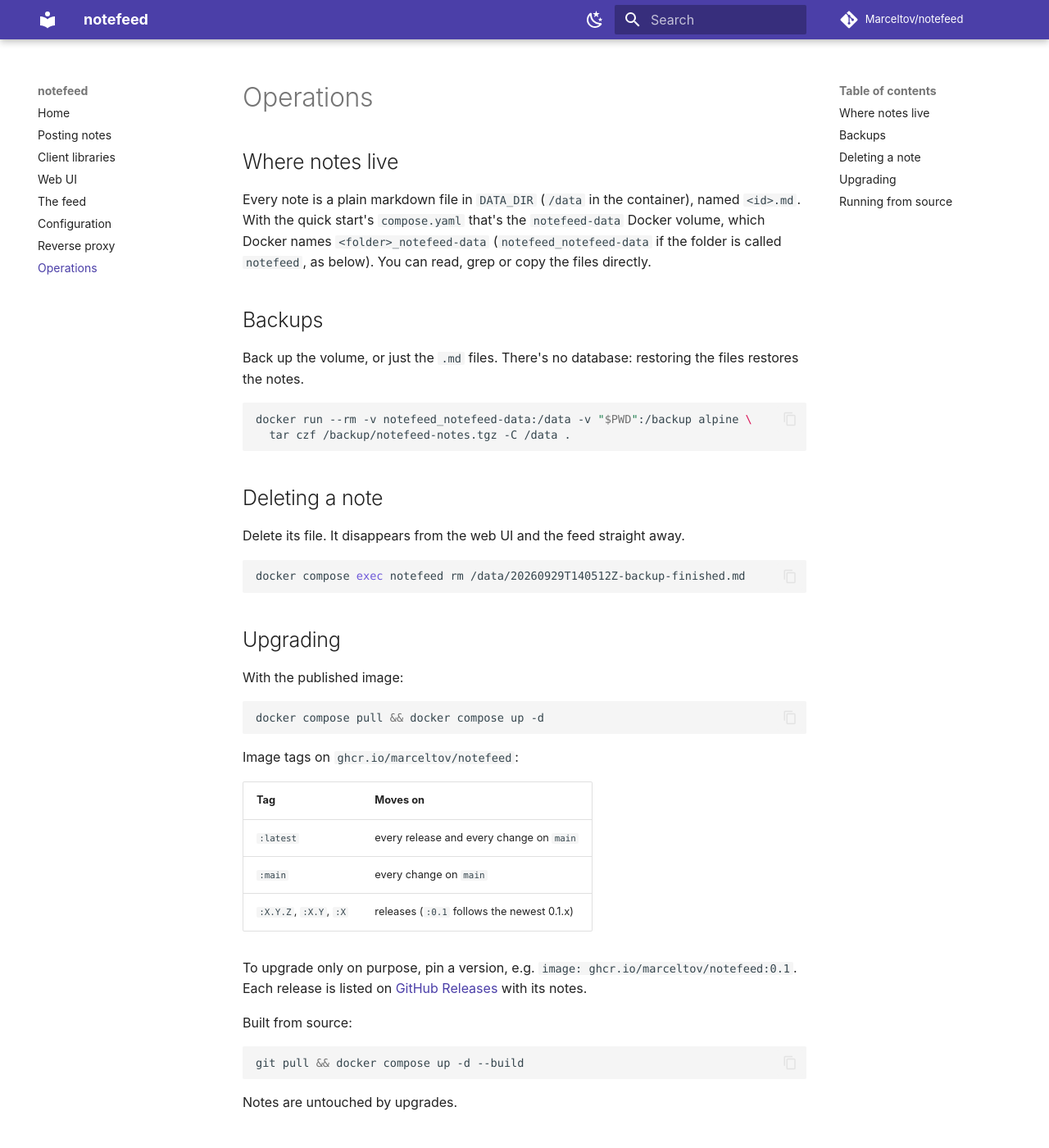
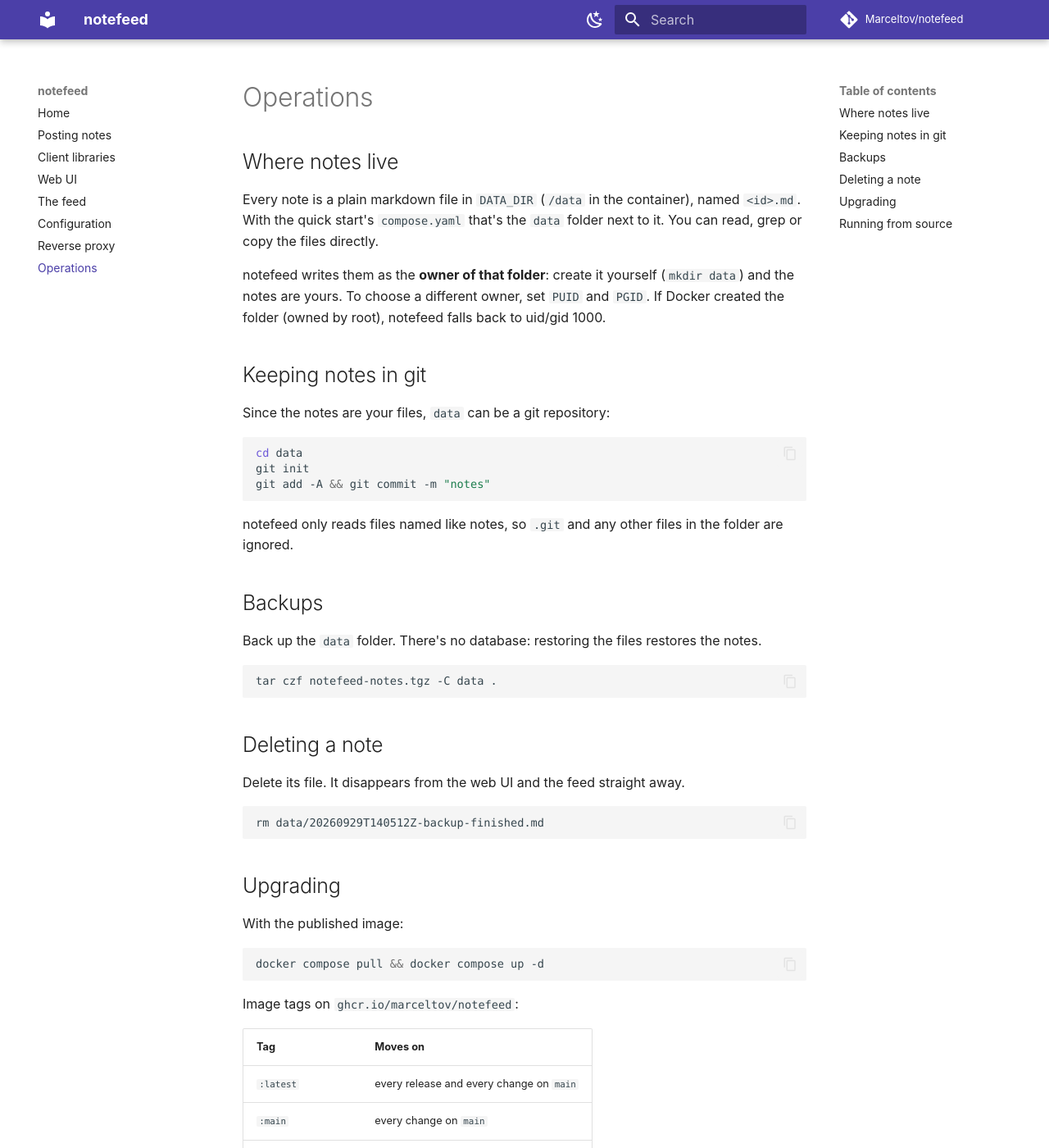
Before and after one commit to Marceltov/notefeed, an MkDocs documentation site: the page built from docs/operations.md, in a window 1280 px wide and 1400 px high. Shown: the whole window at 82% size. Built offline with MkDocs 1.6.1 and Material for MkDocs 9.7.7, drawn with Linux system fonts in a browser that asks for light colours; some web fonts are replaced; comment, search, counter and statistics services are not loaded.

Commit message:
feat(docker): run as the owner of /data; quick start uses a ./data bind mount
The entrypoint starts as root only to switch (su-exec) to the owner of
/data, so notes on a bind mount belong to the host user and can be
committed with git. PUID/PGID override; a root-owned /data (created by
Docker) falls back to 1000:1000 instead of failing every post with 500.
Named volumes and compose 'user:' behave as before.

Docs, README and the release-notes snippet use ./data:/data with a plain
'mkdir data', plus a section on keeping notes in git.

Co-Authored-By: Claude Opus 5.5 <noreply@anthropic.com>
Claude-Session: https://claude.ai/code/session_017e9X5QuG7hmoJ1QTyMJJ4x

````diff
--- a/docs/operations.md
+++ b/docs/operations.md
@@ -2,15 +2,28 @@
 
 ## Where notes live
 
-Every note is a plain markdown file in `DATA_DIR` (`/data` in the container), named `<id>.md`. With the quick start's `compose.yaml` that's the `notefeed-data` Docker volume, which Docker names `<folder>_notefeed-data` (`notefeed_notefeed-data` if the folder is called `notefeed`, as below). You can read, grep or copy the files directly.
+Every note is a plain markdown file in `DATA_DIR` (`/data` in the container), named `<id>.md`. With the quick start's `compose.yaml` that's the `data` folder next to it. You can read, grep or copy the files directly.
+
+notefeed writes them as the **owner of that folder**: create it yourself (`mkdir data`) and the notes are yours. To choose a different owner, set `PUID` and `PGID`. If Docker created the folder (owned by root), notefeed falls back to uid/gid 1000.
+
+## Keeping notes in git
+
+Since the notes are your files, `data` can be a git repository:
+
+```sh
+cd data
+git init
+git add -A && git commit -m "notes"
+```
+
+notefeed only reads files named like notes, so `.git` and any other files in the folder are ignored.
 
 ## Backups
 
-Back up the volume, or just the `.md` files. There's no database: restoring the files restores the notes.
+Back up the `data` folder. There's no database: restoring the files restores the notes.
 
 ```sh
-docker run --rm -v notefeed_notefeed-data:/data -v "$PWD":/backup alpine \
-  tar czf /backup/notefeed-notes.tgz -C /data .
+tar czf notefeed-notes.tgz -C data .
 ```
 
 ## Deleting a note
@@ -18,7 +31,7 @@ docker run --rm -v notefeed_notefeed-data:/data -v "$PWD":/backup alpine \
 Delete its file. It disappears from the web UI and the feed straight away.
 
 ```sh
-docker compose exec notefeed rm /data/20260929T140512Z-backup-finished.md
+rm data/20260929T140512Z-backup-finished.md
 ```
 
 ## Upgrading
````
Also changed, not shown: README.md (+7 -4 lines), docs/configuration.md (+1 -0 lines), docs/index.md (+5 -5 lines), 3 other files.
